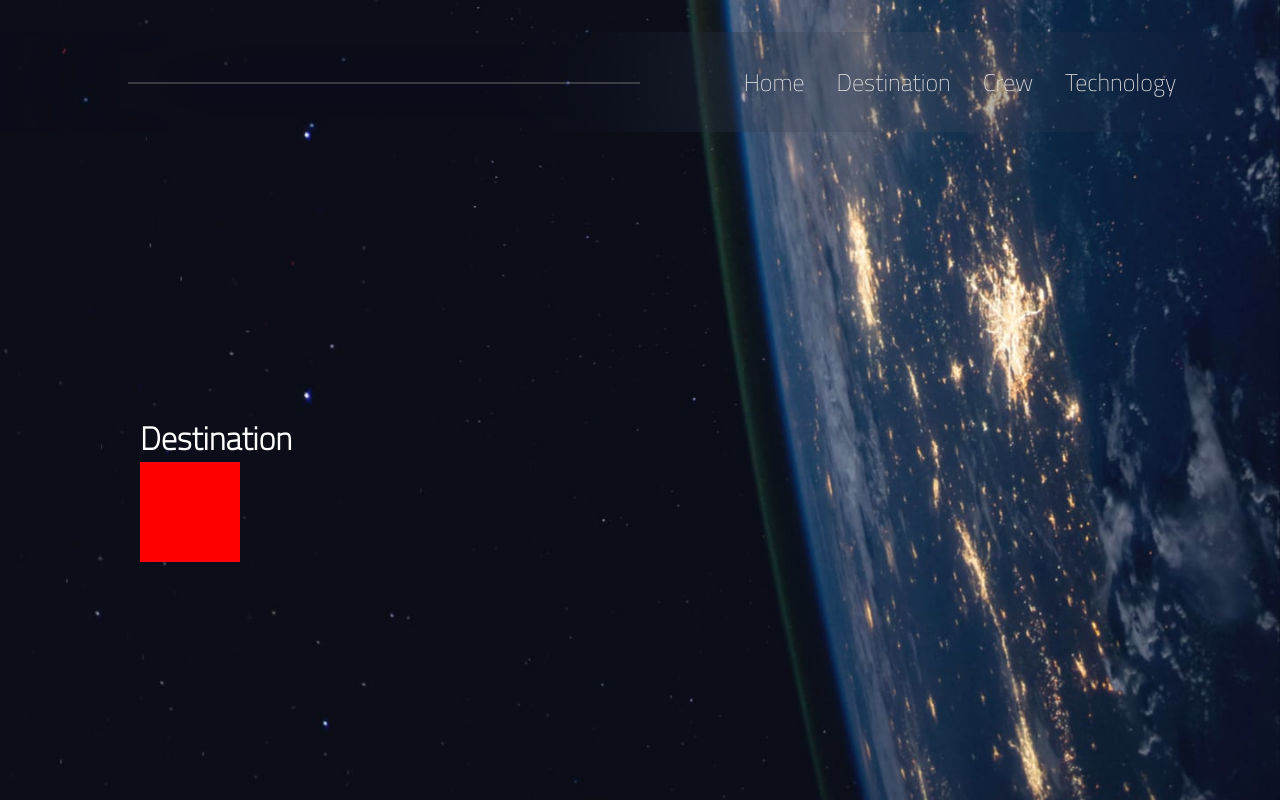
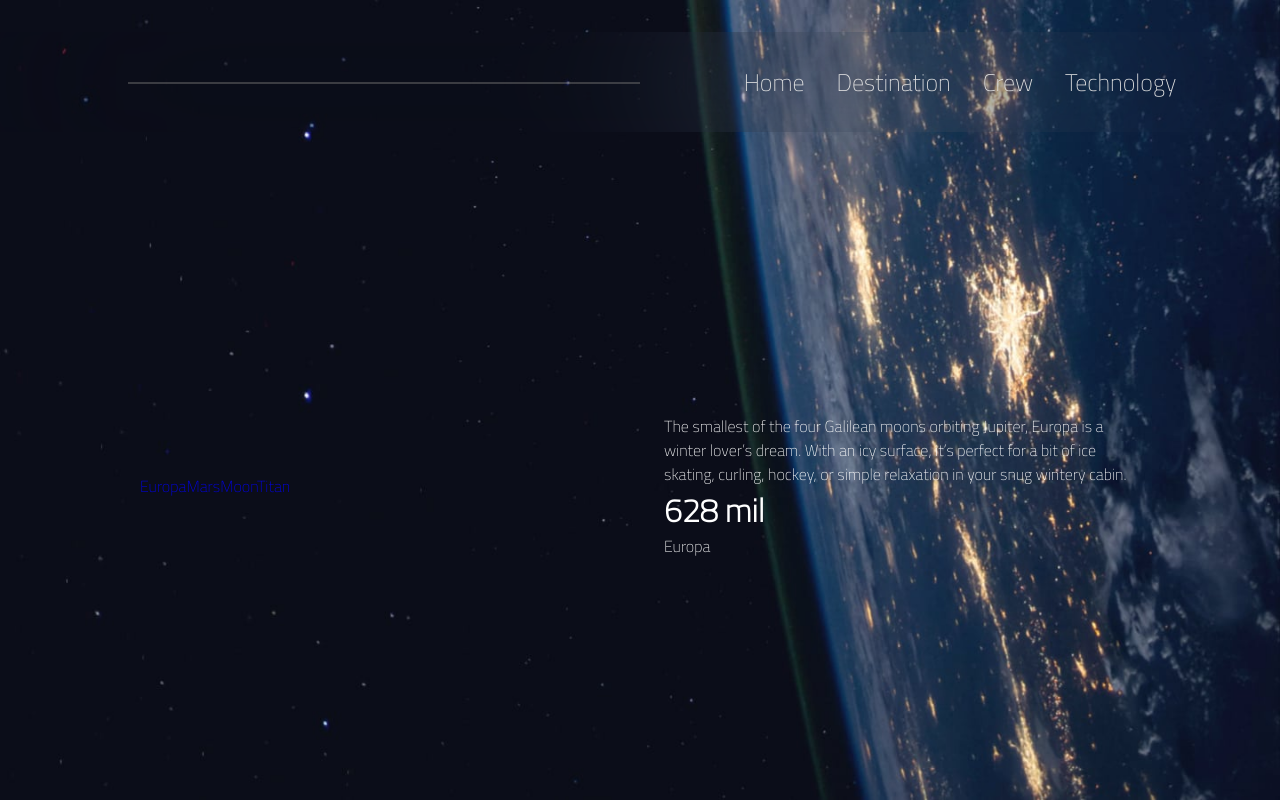
Before and after one commit to eziiel/Space-T, a React (Vite) app: page /destination in a window 1280 px wide. Built offline with nearby package versions, Linux system fonts and the light colour scheme.

Commit message:
destination

```diff
--- /dev/null
+++ b/src/components/pages/destination/destinationJson/destination.json
@@ -0,0 +1,30 @@
+[
+  {
+    "id":0,
+    "dest" : "Europa",
+    "info" : "The smallest of the four Galilean moons orbiting Jupiter, Europa is a winter lover’s dream. With an icy surface, it’s perfect for a bit of ice skating, curling, hockey, or simple relaxation in your snug wintery cabin.",
+    "distance" : "628 mil",
+    "mounts":"3 years"
+  },
+  {
+    "id":1,
+    "dest" : "Mars",
+    "info" : "Don’t forget to pack your hiking boots. You’ll need them to tackle Olympus Mons, the tallest planetary mountain in our solar system. It’s two and a half times the size of Everest",
+    "distance" : "225 mil",
+    "mounts":"9 months"
+  },
+  {
+    "id":2,
+    "dest" : "Moon",
+    "info" : "See our planet as you’ve never seen it before. A perfect relaxing trip away to help regain perspective and come back refreshed. While you’re there, take in some history by visiting the Luna 2 and Apollo 11 landing sites.",
+    "distance" : "384,4 mil",
+    "mounts":"3 days"
+  },
+  {
+    "id":3,
+    "dest" : "Titan",
+    "info" : "The only moon known to have a dense atmosphere other than Earth, Titan is a home away from home (just a few hundred degrees colder!). As a bonus, you get striking views of the Rings of Saturn",
+    "distance" : "1.6 bil",
+    "mounts":"7 years"
+  }
+]
--- /dev/null
+++ b/src/components/pages/destination/europa/index.tsx
@@ -0,0 +1,13 @@
+import React from "react";
+
+
+const Europa:React.FC = () => {
+
+
+  return (
+    <h1>Europa</h1>
+  )
+}
+
+
+export default Europa
--- a/src/components/pages/destination/index.tsx
+++ b/src/components/pages/destination/index.tsx
@@ -1,19 +1,54 @@
 import React from "react"
+import { BrowserRouter, Link, NavLink, Outlet, Route, Routes, useParams } from "react-router-dom"
 import { Main } from "../../../styled/geral"
-import Btn from "../../utils/btn"
-import * as S from "./styled"
+import Europa from "./europa"
+import Mars from "./mars"
+import Moon from "./moon"
+import NavDestination from "./navDestination"
+import data from "./destinationJson/destination.json"
+import Titan from "./titan"
+import Place from "./place"
+// import * as S from "./styled"
+
+
+
+interface Data {
+  id:number
+  dest:string
+  info:string
+  distance:string
+  mounths:string
+}
+
 
 const Destination:React.FC =() => {
+  const [id, setId] = React.useState(Number)
+
+  const place = useParams()
+
+  React.useEffect(()=>{
+    for (var i in place) {
+      let a = Number(place[i])
+     setId(a)
+    }
+  },[useParams()])
+
+  // id && console.log(id)
+
 
   return(
     <Main>
-      <S.InfoDest>
-        <h1>Destination</h1>
-
-        <S.ImgPlanet/>
-
-      </S.InfoDest>
-
+          <NavDestination/>
+          <Outlet/>
+        <Routes>
+          <Route path="/" element={<Place id={0}/>}/>
+          <Route path={String(id)} element={<Place id={id}/>}></Route>
+          {/* <Route path="/" element={<Europa/>}></Route>
+          <Route path="0" element={<Europa/>}></Route>
+          <Route path="1" element={<Mars/>}></Route>
+          <Route path="2" element={<Moon id={id}/>}></Route>
+          <Route path="3" element={<Titan/>}></Route> */}
+        </Routes>
     </Main>
   )
 
--- /dev/null
+++ b/src/components/pages/destination/mars/index.tsx
@@ -0,0 +1,13 @@
+import React from "react";
+
+
+const Mars:React.FC = () => {
+
+
+  return (
+    <h1>Mars</h1>
+  )
+}
+
+
+export default Mars
--- /dev/null
+++ b/src/components/pages/destination/moon/index.tsx
@@ -0,0 +1,30 @@
+import React from "react";
+import data from "../destinationJson/destination.json"
+
+interface ID {
+  id:number
+}
+
+const Moon:React.FC<ID> = ({id}) => {
+
+  interface Data
+  {
+    id?:number
+    dest?:string
+    info?:string
+    distance?:string
+    mounths?:string
+  }
+  const destination:Data = data[id]
+
+
+  return (
+    <div>
+      <p>{destination.info}</p>
+      <p>{destination.distance}</p>
+    </div>
+  )
+}
+
+
+export default Moon
--- /dev/null
+++ b/src/components/pages/destination/navDestination/index.tsx
@@ -0,0 +1,27 @@
+import React from "react";
+import { Link, NavLink, Outlet, Route, Routes } from "react-router-dom";
+import Europa from "../europa";
+import Mars from "../mars";
+import Moon from "../moon";
+import Titan from "../titan";
+
+
+const NavDestination:React.FC = () => {
+
+
+  return (
+    <>
+      <div>
+         <NavLink to="0">Europa</NavLink>
+         <NavLink to="1" >Mars</NavLink>
+         <NavLink to="2" >Moon</NavLink>
+         <NavLink to="3" >Titan</NavLink>
+      </div>
+      {/* <Outlet/> */}
+      {/* <h1>aa</h1> */}
+    </>
+  )
+}
+
+
+export default NavDestination
--- /dev/null
+++ b/src/components/pages/destination/place/index.tsx
@@ -0,0 +1,32 @@
+import React from "react";
+import data from "../destinationJson/destination.json"
+
+interface ID {
+  id:number
+}
+
+const Place:React.FC<ID> = ({id}) => {
+
+  console.log(id)
+  interface Data
+  {
+    id?:number
+    dest?:string
+    info?:string
+    distance?:string
+    mounths?:string
+  }
+  const destination:Data = data[id]
+
+
+  return (
+    <div>
+      <p>{destination.info}</p>
+      <h1>{destination.distance}</h1>
+      <p>{destination.dest}</p>
+    </div>
+  )
+}
+
+
+export default Place
--- /dev/null
+++ b/src/components/pages/destination/titan/index.tsx
@@ -0,0 +1,13 @@
+import React from "react";
+
+
+const Titan:React.FC = () => {
+
+
+  return (
+    <h1>Titan</h1>
+  )
+}
+
+
+export default Titan
--- a/src/components/pages/mainPage.tsx
+++ b/src/components/pages/mainPage.tsx
@@ -4,6 +4,11 @@ import { Global } from "../../styled/global"
 import NavMain from "../utils/navigation"
 import Crew from "./crew"
 import Destination from "./destination"
+import Europa from "./destination/europa"
+import Mars from "./destination/mars"
+import Moon from "./destination/moon"
+import NavDestination from "./destination/navDestination"
+import Titan from "./destination/titan"
 import Home from "./home"
 import * as S from "./styledMainPage"
 import Technology from "./technology"
@@ -20,7 +25,9 @@ const MainPage: React.FC = () => {
         <NavMain />
         <Routes>
           <Route path="/" element={<Home />} />
-          <Route path="destination" element={<Destination />} />
+          <Route path="destination/*" element={<Destination />}>
+            {/* <Route path="destination/:id" element={<Destination />}/> */}
+          </Route>
           <Route path="crew" element={<Crew />} />
           <Route path="technology" element={<Technology />} />
         </Routes>
--- a/src/components/utils/btn/index.tsx
+++ b/src/components/utils/btn/index.tsx
@@ -9,8 +9,6 @@ interface Props {
 
 const Btn:React.FC<Props> = ({size,children}) => {
 
-  console.log( size,children)
-
   return (
     <ExploreBtn size={size}
     >
--- a/src/components/utils/navigation/index.tsx
+++ b/src/components/utils/navigation/index.tsx
@@ -1,5 +1,5 @@
 import React from "react"
-import { Link } from "react-router-dom"
+import { NavLink } from "react-router-dom"
 import  * as S  from "./styled"
 import navItems from "../../../data/tagsNav.json"
 
@@ -13,7 +13,7 @@ const NavMain:React.FC = () => {
         {
           navItems.map(({id,path,tag}) => (
             <S.Li key={id}>
-              <Link to={path}>{tag}</Link>
+              <NavLink to={path}>{tag}</NavLink>
             </S.Li>
           ))
         }
```
Also changed, not shown: src/components/pages/destination/styled.ts (line endings or trailing spaces).
